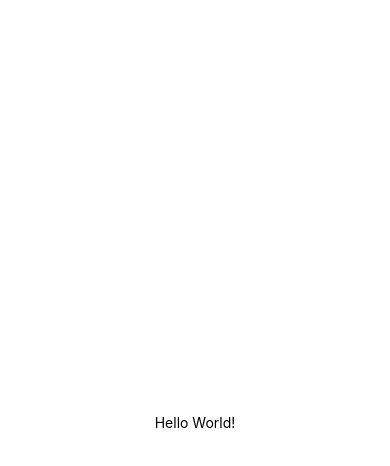
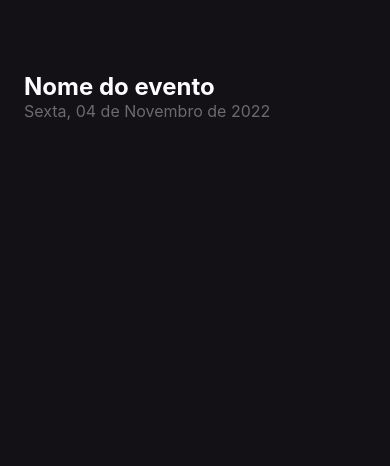
Before and after one commit to Thalys001/imhere, a React Native app: screen / in a window 390 px wide. Shown: the top 466 px of the page. Built offline with nearby package versions, Linux system fonts and the light colour scheme.

Commit message:
feat: adding event name and date

```diff
--- a/App.tsx
+++ b/App.tsx
@@ -1,20 +1,28 @@
-import { StatusBar } from 'expo-status-bar';
-import { StyleSheet, Text, View } from 'react-native';
+import { Text, View, StyleSheet } from 'react-native';
 
 export default function App() {
   return (
     <View style={styles.container}>
-      <Text>Hello World!</Text>
-      <StatusBar style="auto" />
+      <Text style={styles.eventName}>Nome do evento</Text>
+      <Text style={styles.eventDate}>Sexta, 04 de Novembro de 2022</Text>
     </View>
-  );
+  )
 }
 
 const styles = StyleSheet.create({
   container: {
     flex: 1,
-    backgroundColor: '#fff',
-    alignItems: 'center',
-    justifyContent: 'center',
+    backgroundColor: '#131016',
+    padding: 24
   },
-});
+  eventName: {
+    color: '#FDFCFE',
+    fontSize: 24,
+    fontWeight: 'bold',
+    marginTop: 48
+  },
+  eventDate: {
+    color: '#6B6B6B',
+    fontSize: 16,
+  }
+})
```
Also changed, not shown: src/screens/Home/index.tsx (added), src/screens/Home/styles.ts (added).
